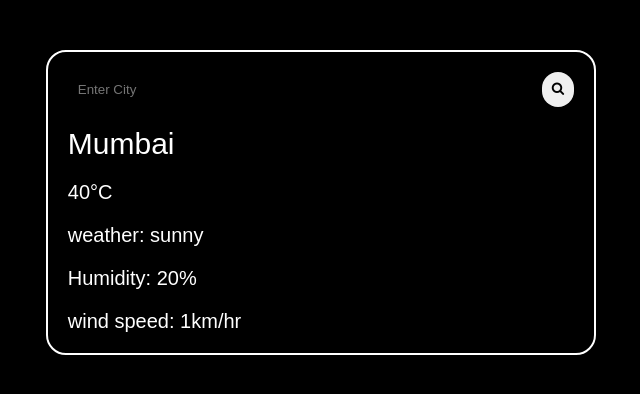
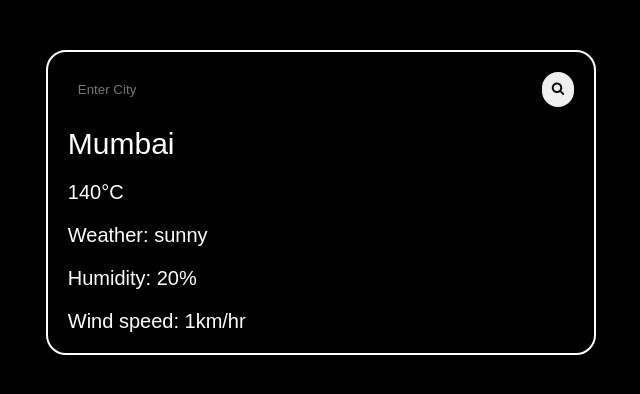
Before and after one commit to gsaurabhaxioned/weatherforcast, a plain HTML site: page index.html in a window 1280 px wide. Shown: the full height of the page, 319-959 px from the left. Drawn offline with Linux system fonts and the light colour scheme; no server answers.

Commit message:
html file formatted

```diff
--- a/index.html
+++ b/index.html
@@ -17,7 +17,7 @@
   <link rel="stylesheet" href="https://cdnjs.cloudflare.com/ajax/libs/font-awesome/4.7.0/css/font-awesome.min.css">
 
   <!-- Default style-sheet is for 'media' type screen (color computer display).  -->
-  <link rel="stylesheet" media="screen" href="assets/css/style.css" >
+  <link rel="stylesheet" media="screen" href="assets/css/style.css">
 
   <!-- html5shiv aka html5 shim. Supporting HTML5 and CSS for IE browsers less than IE9. -->
   <!--[if lt IE 9]>
@@ -44,10 +44,11 @@
           </div>
           <div class="weather">
             <h2 class="cityname">Mumbai</h2>
-            <span class="temprature">40&#176;C</span>
-            <span class="description">weather: sunny</span>
+            <span class="temprature">140&#176;C</span>
+            <span class="description">Weather: sunny</span>
             <span class="humidity">Humidity: 20%</span>
-            <span class="wind">wind speed: 1km/hr</span>
+            <span class="wind">Wind speed: 1km/hr</span>
+          </div>
         </div>
       </div>
     </main>
@@ -62,7 +63,8 @@
   </div>
   <!--container end-->
 
- <script src="assets/vendor/jquery-1.8.3.min.js"></script>
-<script src="assets/js/script.js"></script>
+  <script src="assets/vendor/jquery-1.8.3.min.js"></script>
+  <script src="assets/js/script.js"></script>
 </body>
+
 </html>
```
